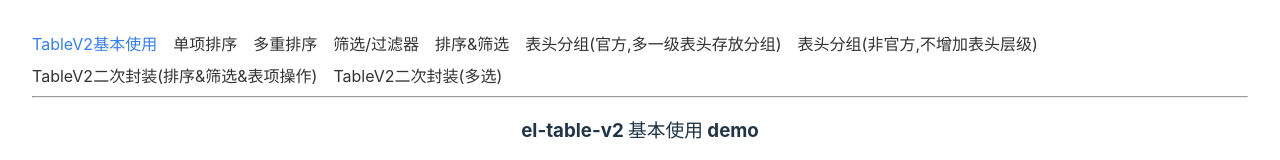
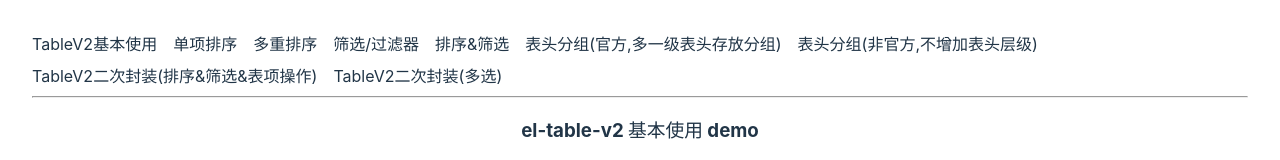
Before and after one commit to zymbth/element-plus-tablev2-demo, a Vue app: page / in a window 1280 px wide. Shown: the top 160 px of the page. Built offline with nearby package versions, Linux system fonts and the light colour scheme.

Commit message:
添加深色模式

```diff
--- a/package.json
+++ b/package.json
@@ -16,6 +16,7 @@
   "devDependencies": {
     "@vitejs/plugin-vue": "^6.0.2",
     "@vitejs/plugin-vue-jsx": "^5.1.2",
+    "@vueuse/core": "^14.1.0",
     "sass": "^1.94.1",
     "unplugin-auto-import": "^20.2.0",
     "unplugin-vue-components": "^30.0.0",
--- a/src/App.vue
+++ b/src/App.vue
@@ -9,6 +9,9 @@ import GroupHeaderOfficialView from '@/views/group-header-official.vue'
 import GroupHeaderView from '@/views/group-header.vue'
 import ReencapsulateView from '@/views/reencapsulate.vue'
 import SelectableView from '@/views/selectable.vue'
+import { useDark } from '@vueuse/core'
+
+useDark()
 
 const currNo = ref(1)
 const views = shallowRef([
@@ -49,10 +52,9 @@ const handleClick = no => (currNo.value = no)
   flex-wrap: wrap;
   gap: 0.5em 1em;
   .view {
-    color: #333;
     cursor: pointer;
     &.active {
-      color: var(--theme-color);
+      // color: var(--theme-color);
       cursor: default;
     }
   }
--- a/src/main.js
+++ b/src/main.js
@@ -2,5 +2,6 @@ import { createApp } from 'vue'
 import '@/styles/index.scss'
 import App from './App.vue'
 import 'element-plus/dist/index.css'
+import 'element-plus/theme-chalk/dark/css-vars.css'
 
 createApp(App).mount('#app')
```
Also changed, not shown: 1 other file (tests, documents, lock files or other folders).
